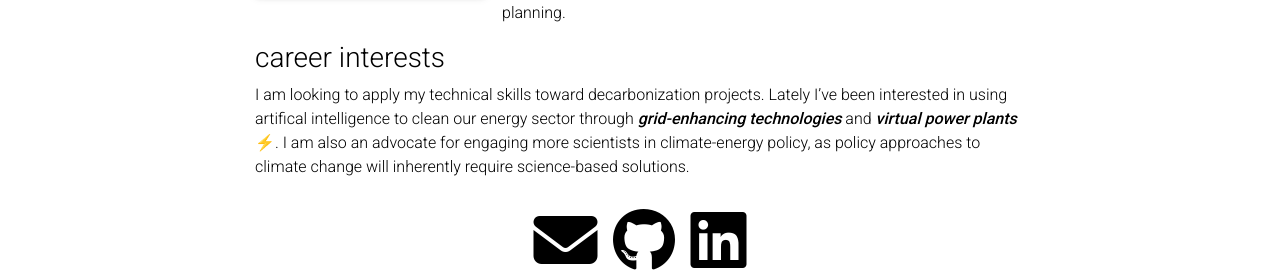
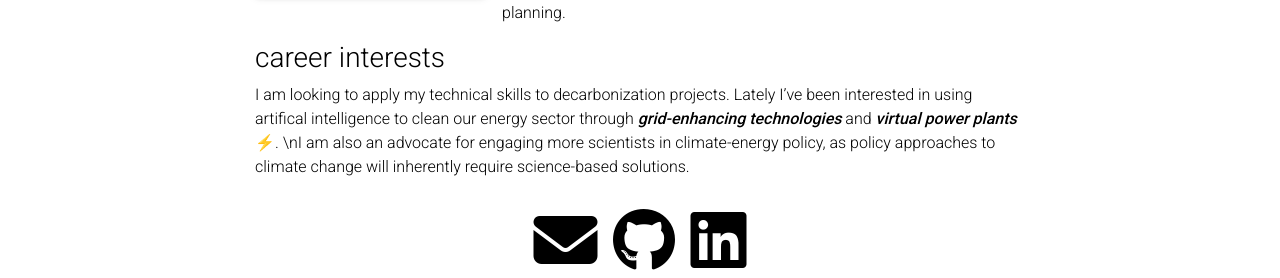
Before and after one commit to HaynesStephens/haynesstephens.github.io, a Jekyll site: the page built from _pages/about.md, in a window 1280 px wide. Shown: the part 424-702 px from the top of the page. Built offline with Jekyll 4.4.1, drawn with Linux system fonts in a browser that asks for light colours; comment, search, counter and statistics services are not loaded; a style sheet for code colours, icons or effects is not loaded.

Commit message:
update bio

```diff
--- a/_pages/about.md
+++ b/_pages/about.md
@@ -26,5 +26,4 @@
 
 ### career interests
 
-I am looking to apply my technical skills toward decarbonization projects. Lately I've been interested in using artifical intelligence to clean our energy sector through ***grid-enhancing technologies*** and ***virtual power plants*** ⚡️.
-I am also an advocate for engaging more scientists in climate-energy policy, as policy approaches to climate change will inherently require science-based solutions.
+I am looking to apply my technical skills to decarbonization projects. Lately I've been interested in using artifical intelligence to clean our energy sector through ***grid-enhancing technologies*** and ***virtual power plants*** ⚡️. \nI am also an advocate for engaging more scientists in climate-energy policy, as policy approaches to climate change will inherently require science-based solutions.
```
